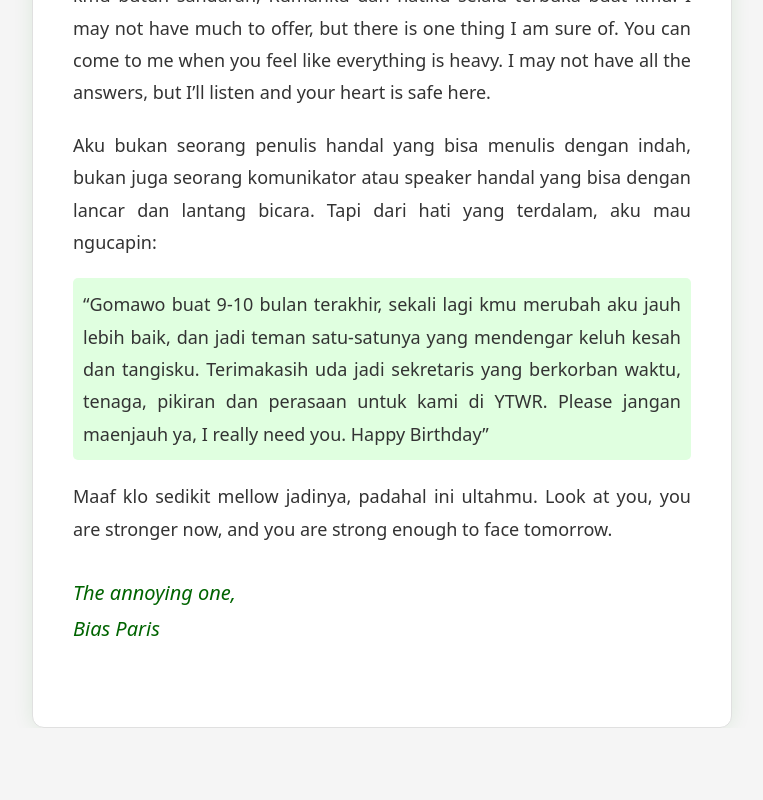
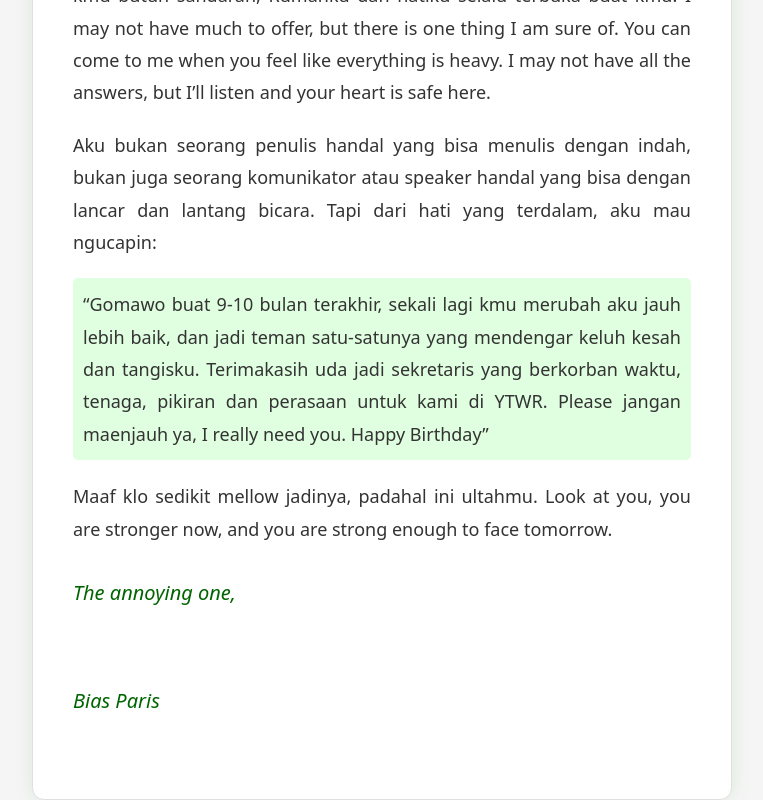
Before and after one commit to biasparis/specialday, a plain HTML site: page index.html in a window 1280 px wide. Shown: the part 1818-2618 px from the top of the page, without its empty margins (258-1021 px from the left). Before the commit the page ends 2546 px from the top, so only its background shows below. Drawn offline with nearby package versions, Linux system fonts and the light colour scheme.

Commit message:
Add files via upload

```diff
--- a/index.html
+++ b/index.html
@@ -228,7 +228,7 @@
         <p class="text-content">Maaf klo sedikit mellow jadinya, padahal ini ultahmu. Look at you, you are stronger now,
             and you are strong enough to face tomorrow.</p>
 
-        <p class="signature">The annoying one,<br> Bias Paris</p>
+        <p class="signature">The annoying one,<br><br><br>Bias Paris</p>
         <div class="footer">
 
         </div>
```
